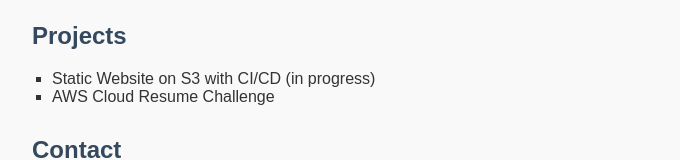
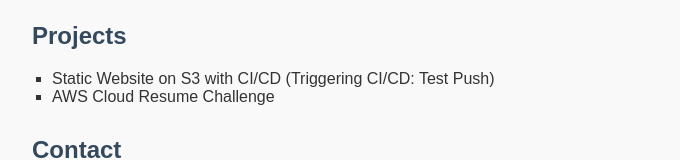
Before and after one commit to KareemWhitaker93/Cloud-Portfolio, a plain HTML site: page index.html in a window 1280 px wide. Shown: the part 147-307 px from the top of the page, without its empty margins (8-688 px from the left). Drawn offline with Linux system fonts and the light colour scheme; a script that the page names is missing.

Commit message:
Trigger deploy workflow

```diff
--- a/index.html
+++ b/index.html
@@ -17,7 +17,7 @@
   <section>
     <h2>Projects</h2>
     <ul>
-      <li>Static Website on S3 with CI/CD (in progress)</li>
+      <li>Static Website on S3 with CI/CD (Triggering CI/CD: Test Push)</li>
       <li>AWS Cloud Resume Challenge</li>
     </ul>
   </section>
```
